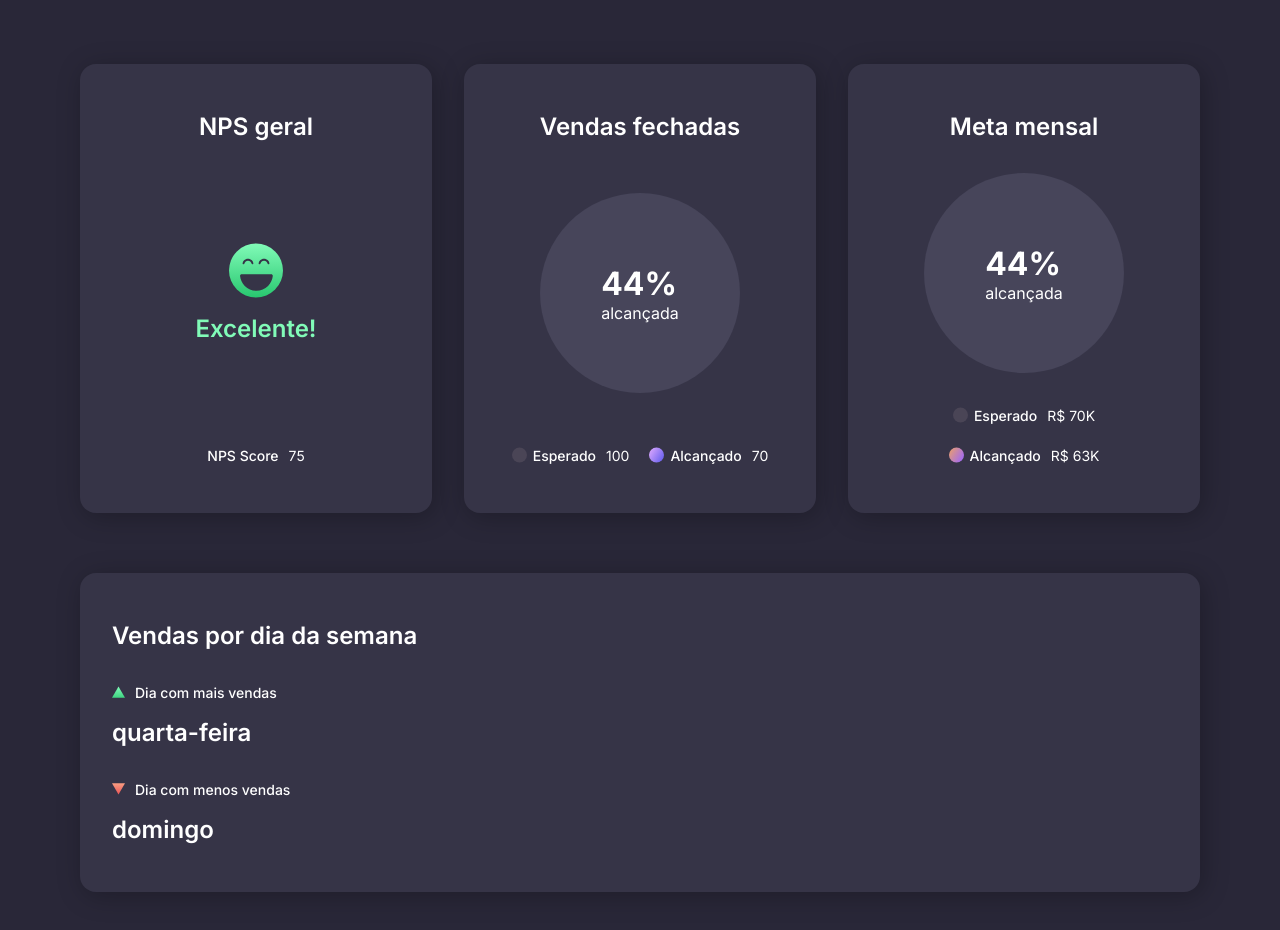
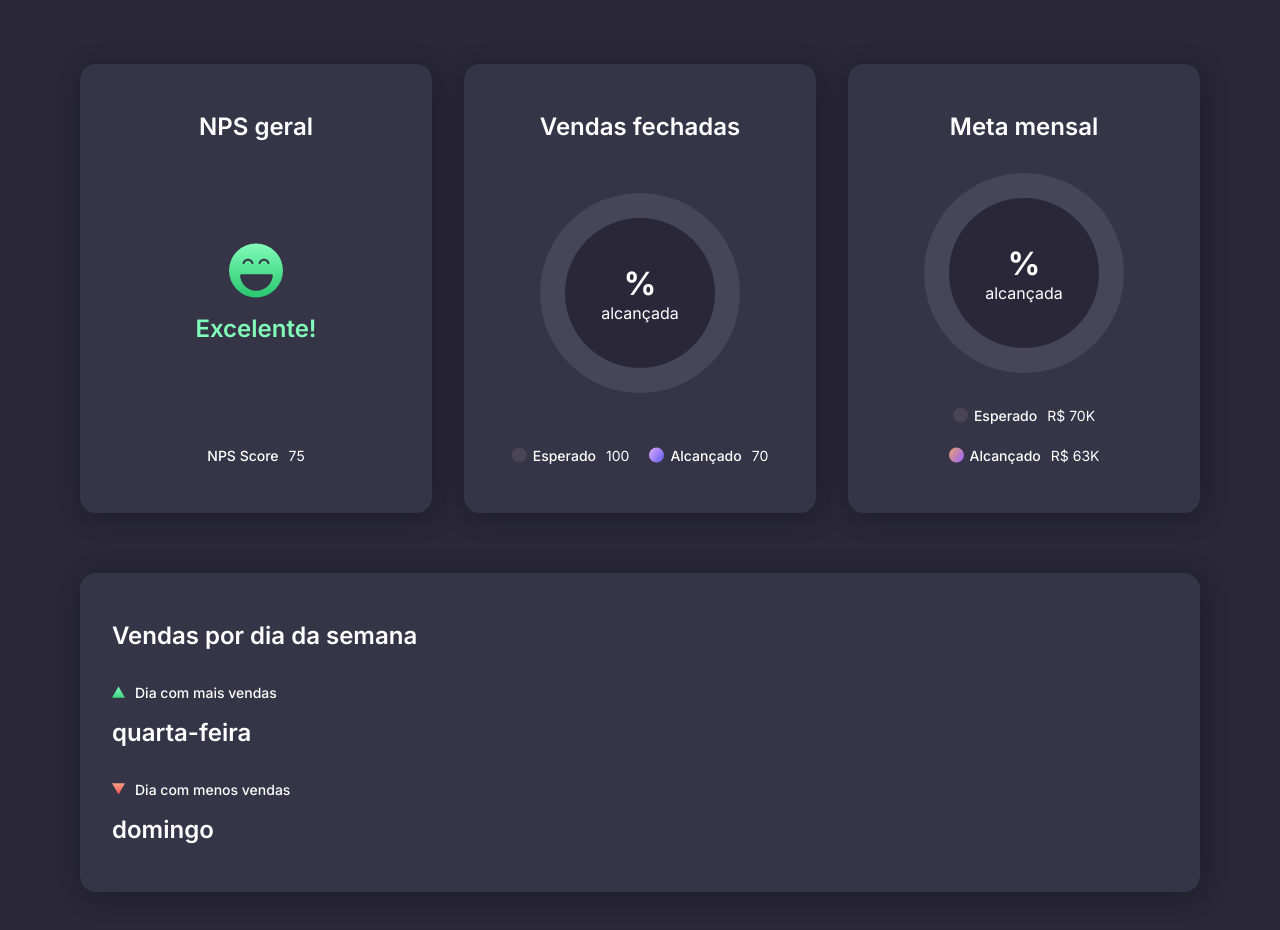
Before and after one commit to eduardamirelly/dashboard-boracodar, a React (Vite) app: page / in a window 1280 px wide. Shown: the top 930 px of the page. Built offline with nearby package versions, Linux system fonts and the light colour scheme.

Commit message:
💄 update CircleProgress

```diff
--- a/src/components/CircleProgress/index.tsx
+++ b/src/components/CircleProgress/index.tsx
@@ -1,19 +1,28 @@
+import { Box } from "../Box";
 import { Heading } from "../Heading";
 import { Text } from "../Text";
-import { CircleProgressContainer, CircleProgressContent, CircleProgressValue } from "./styles";
+import { CircleProgressContainer, CircleProgressContent, CircleProgressPercentage, CircleProgressValue } from "./styles";
 
-export function CircleProgress() {
+interface CircleProgressProps {
+  percentage: number;
+}
+
+export function CircleProgress({ percentage }: CircleProgressProps) {
   return (
     <CircleProgressContainer>
       <CircleProgressContent>
+        <CircleProgressPercentage>
           <CircleProgressValue>
+            <Box direction="column" justify="center" align="center">
               <Heading size="32" weight="bold">
-            44%
+                {percentage}%
               </Heading>
               <Text size="16">
                 alcançada
               </Text>
+            </Box>
           </CircleProgressValue>
+        </CircleProgressPercentage>
       </CircleProgressContent>
     </CircleProgressContainer>
   )
--- a/src/components/CircleProgress/styles.ts
+++ b/src/components/CircleProgress/styles.ts
@@ -1,21 +1,32 @@
 import { styled } from "../../styles/stitches.config";
 
 export const CircleProgressContainer = styled('div', {
-
-});
-
-export const CircleProgressContent = styled('div', {
   position: 'relative',
 
   height: '200px',
   width: '200px',
   borderRadius: '50%',
   backgroundColor: '$violetLight',
+});
 
-  '& svg': {
-    strokeDasharray: 200,
-    strokeDashoffset: 0,
-  }
+export const CircleProgressContent = styled('div', {
+  position: 'absolute',
+
+  height: '200px',
+  width: '200px',
+  borderRadius: '50%',
+});
+
+export const CircleProgressPercentage = styled('div', {
+  position: 'absolute',
+  top: '50%',
+  left: '50%',
+  transform: 'translate(-50%, -50%)',
+
+  height: '150px',
+  width: '150px',
+  borderRadius: '50%',
+  backgroundColor: '$violetDark',
 });
 
 export const CircleProgressValue = styled('span', {
@@ -23,6 +34,4 @@ export const CircleProgressValue = styled('span', {
   top: '50%',
   left: '50%',
   transform: 'translate(-50%, -50%)',
-
-
 });
```
Lines whose indentation alone changed are shown as unchanged.
